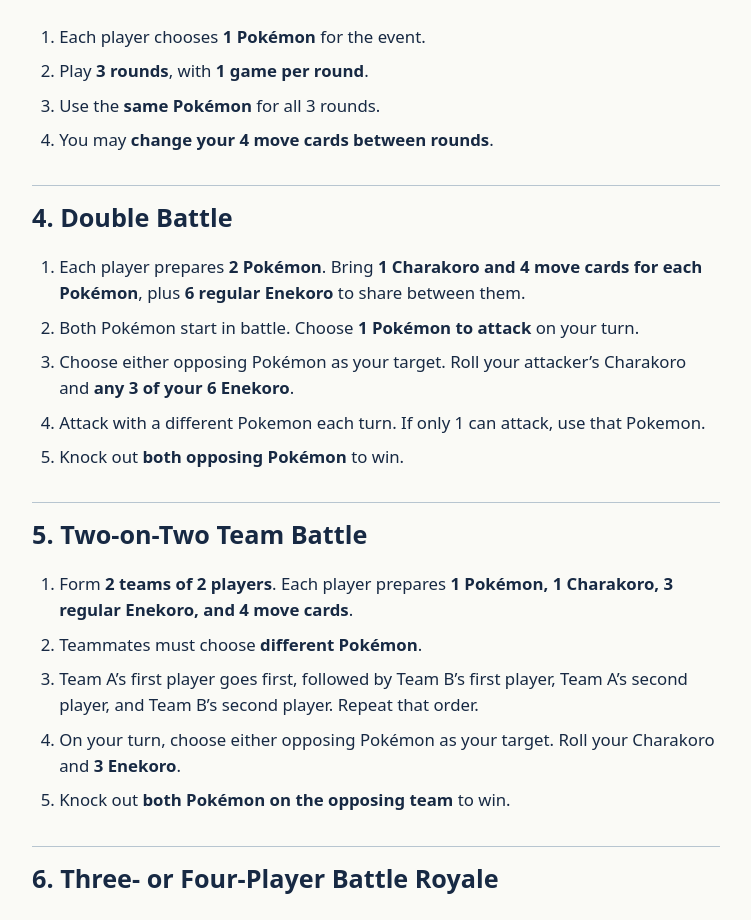
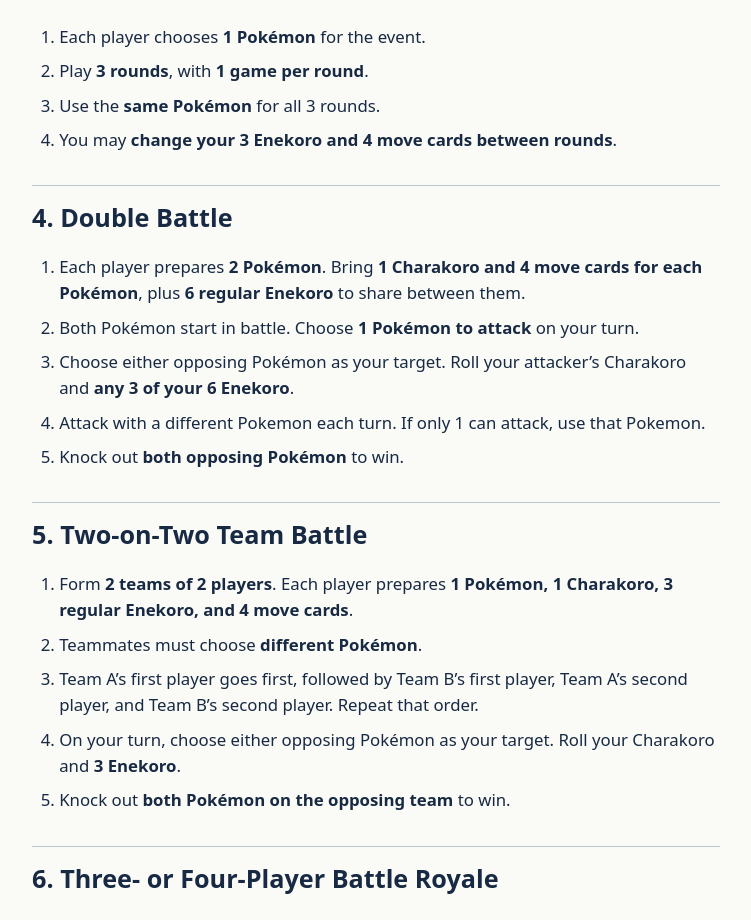
Before and after one commit to PlakoroPokedex/plakoropokedex.github.io, a plain HTML site: page rules.html in a window 1280 px wide. Shown: the part 1441-2361 px from the top of the page, without its empty margins (264-1015 px from the left). Drawn offline with Linux system fonts and the light colour scheme.

Commit message:
Allow changing three Enekoro between rounds

```diff
--- a/rules.html
+++ b/rules.html
@@ -36,7 +36,7 @@
 <li>Each player chooses <strong>1 Pokémon</strong> for the event.</li>
 <li>Play <strong>3 rounds</strong>, with <strong>1 game per round</strong>.</li>
 <li>Use the <strong>same Pokémon</strong> for all 3 rounds.</li>
-<li>You may <strong>change your 4 move cards between rounds</strong>.</li>
+<li>You may <strong>change your 3 Enekoro and 4 move cards between rounds</strong>.</li>
 </ol>
 <h2 id="double">4. Double Battle</h2>
 <ol>
```
